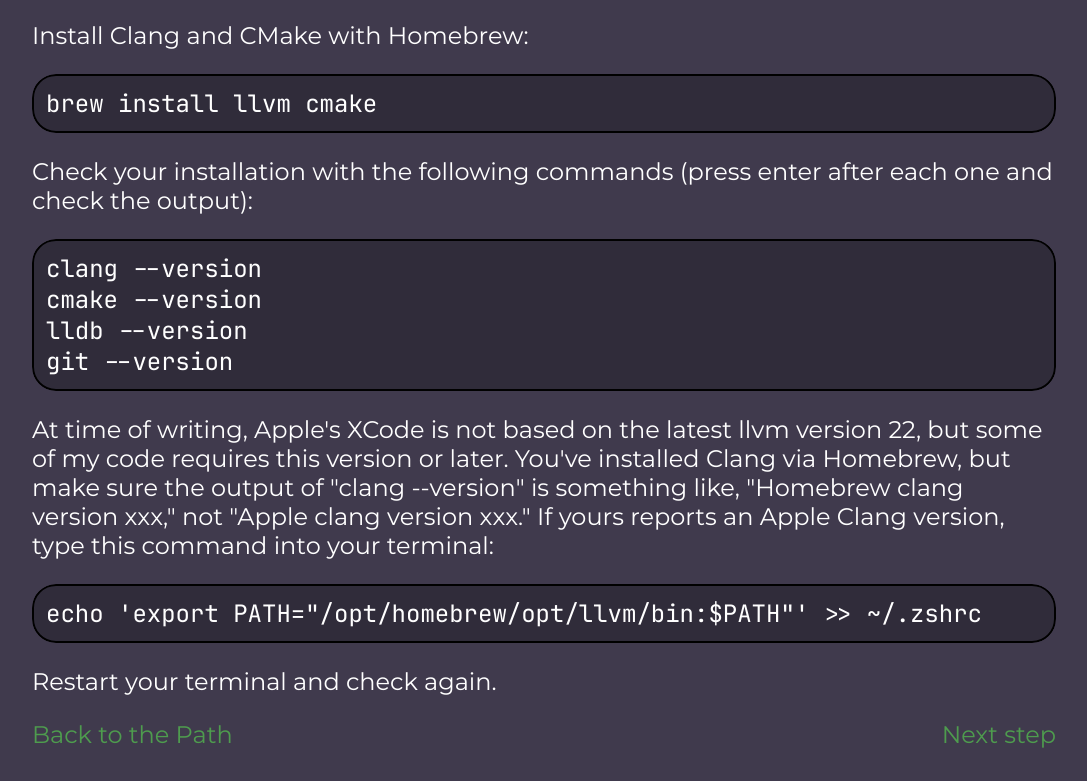
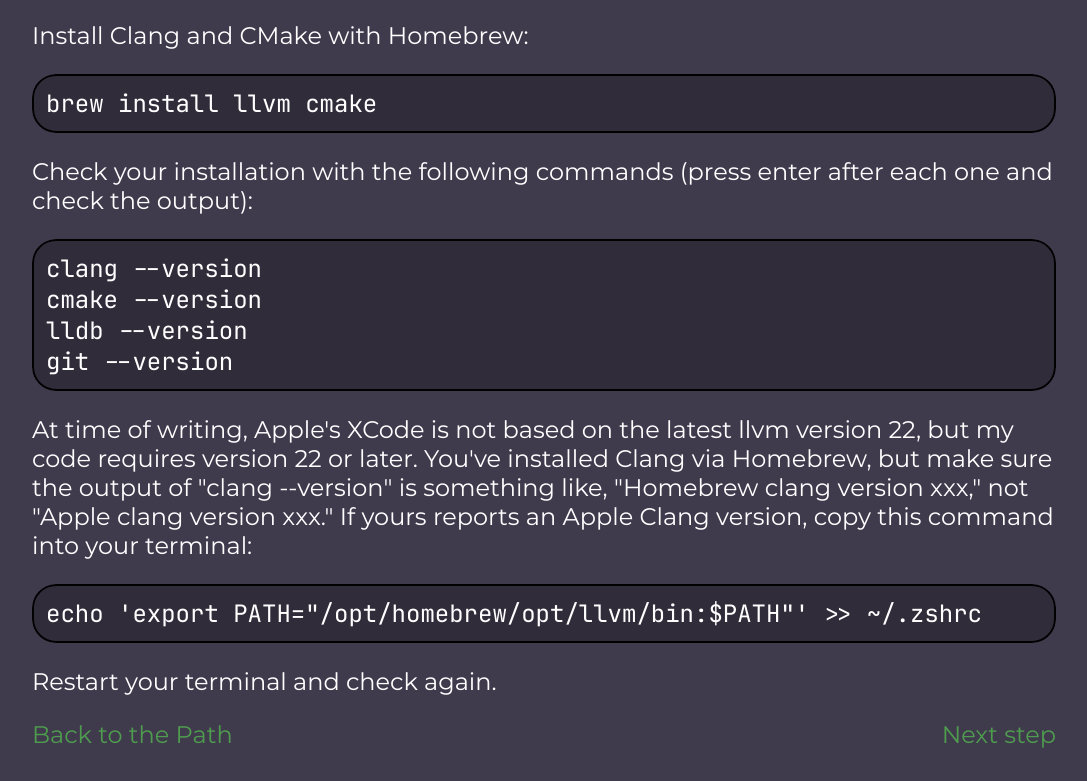
Before and after one commit to GoldenPathProgramming/goldenpathprogramming.github.io, a plain HTML site: page path/setup/install/macos/index.html in a window 1280 px wide. Shown: the part 698-1479 px from the top of the page, without its empty margins (96-1183 px from the left). Drawn offline with Linux system fonts and the light colour scheme.

Commit message:
Install notes for compiler requirements

```diff
--- a/path/setup/install/macos/index.html
+++ b/path/setup/install/macos/index.html
@@ -25,7 +25,7 @@
 lldb --version
 git --version</code>
 
-    <p>At time of writing, Apple's XCode is not based on the latest llvm version 22, but some of my code requires this version or later. You've installed Clang via Homebrew, but make sure the output of "clang --version" is something like, "Homebrew clang version xxx," not "Apple clang version xxx." If yours reports an Apple Clang version, type this command into your terminal:</p>
+    <p>At time of writing, Apple's XCode is not based on the latest llvm version 22, but my code requires version 22 or later. You've installed Clang via Homebrew, but make sure the output of "clang --version" is something like, "Homebrew clang version xxx," not "Apple clang version xxx." If yours reports an Apple Clang version, copy this command into your terminal:</p>
     <code>echo 'export PATH="/opt/homebrew/opt/llvm/bin:$PATH"' >> ~/.zshrc</code>
     <p>Restart your terminal and check again.</p>
 
```
Also changed, not shown: path/setup/install/linux/index.html (+2 -0 lines), path/setup/install/windows/index.html (+1 -0 lines).
